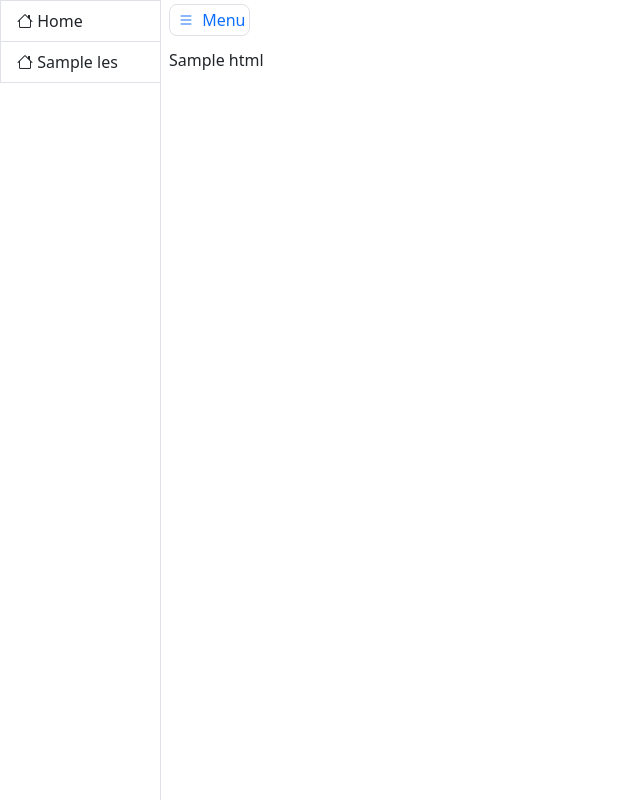
After one commit to Ohlivier/webtechtProgrammeerles, a Python web app: template lessen/templates/renderles.html in a window 1280 px wide. The commit adds this page. Shown: the whole page, without its empty margins (0-640 px from the left). Run offline with Jinja, Linux system fonts and the light colour scheme; the template is opened without the code that fills it: most values are stand-ins (such as "Sample title", 1, 10 or a date in 2020).

Commit message:
Added viewing courses based on the .md file and added a list of every file in the courses folder

```diff
--- a/__init__.py
+++ b/__init__.py
@@ -33,3 +33,7 @@ app.register_blueprint(views.dashboard_blueprint, url_prefix='/dashboard')
 from .admin import views
 
 app.register_blueprint(views.admin_blueprint, url_prefix='/admin')
+
+from .lessen import views
+
+app.register_blueprint(views.lessen_blueprint, url_prefix='/lessen')
--- a/app.py
+++ b/app.py
@@ -16,7 +16,7 @@ def login():
     form = LoginForm()
     if form.validate_on_submit() and request.method == 'POST':
         user = User.query.filter_by(email=form.email.data).first()
-        if user.check_password(form.password.data) and user is not None:
+        if user is not None and user.check_password(form.password.data):
             login_user(user)
             # flash('Succesvol ingelogd.')
             redir = request.args.get('next')
--- a/dashboard/templates/available.html
+++ b/dashboard/templates/available.html
@@ -1,8 +1,8 @@
 {% extends 'dashbase.html' %}
 {% block courses %}
-{% for cursus in cursussen %}
-                    <a href="{{ url_for('index') }}" class="list-group-item border-end-0 d-inline-block text-truncate"
-                       data-bs-parent="#sidebar"><i class="bi bi-mortarboard-fill"></i> <span>{{ cursus }}</span> </a>
+{% for naam in lessen_namen %}
+                    <a href="{{ url_for('lessen.lessen', lesnaam = naam) }}" class="list-group-item border-end-0 d-inline-block text-truncate"
+                       data-bs-parent="#sidebar"><i class="bi bi-mortarboard-fill"></i> <span>{{ cursussen[naam] }}</span> </a>
 {% endfor %}
 {% endblock %}
 {% block header %}
--- a/dashboard/templates/dashboard.html
+++ b/dashboard/templates/dashboard.html
@@ -1,8 +1,8 @@
 {% extends 'dashbase.html' %}
 {% block courses %}
-{% for cursus in cursussen %}
-                    <a href="{{ url_for('index') }}" class="list-group-item border-end-0 d-inline-block text-truncate"
-                       data-bs-parent="#sidebar"><i class="bi bi-mortarboard-fill"></i> <span>{{ cursus }}</span> </a>
+{% for naam in lessen_namen %}
+                    <a href="{{ url_for('lessen.lessen', lesnaam = naam) }}" class="list-group-item border-end-0 d-inline-block text-truncate"
+                       data-bs-parent="#sidebar"><i class="bi bi-mortarboard-fill"></i> <span>{{ cursussen[naam] }}</span> </a>
 {% endfor %}
 {% endblock %}
 {% block content %}
--- /dev/null
+++ b/lessen/templates/lesbase.html
@@ -0,0 +1,56 @@
+<!DOCTYPE html>
+<html lang="en">
+<head>
+    <meta charset="UTF-8">
+    <meta name="viewport" content="width=device-width, initial-scale=1.0">
+    <title>Simple Sidebar</title>
+    <link href="{{ url_for('static', filename='css/main.css') }}" rel="stylesheet">
+    <link href="https://cdn.jsdelivr.net/npm/bootstrap@5.3.0-alpha1/dist/css/bootstrap.min.css" rel="stylesheet">
+</head>
+<body>
+<div class="container-fluid">
+    <div class="row flex-nowrap">
+        <div class="col-auto px-0">
+            <div id="sidebar" class="collapse collapse-horizontal show border-end">
+                <div id="sidebar-nav" class="list-group border-0 rounded-0 text-sm-start min-vh-100">
+                    <a href="{{ url_for('index') }}" class="list-group-item border-end-0 d-inline-block text-truncate"
+                       data-bs-parent="#sidebar"><i class="bi bi-house"></i> <span>Home</span> </a>
+                    {% for les in lessen %}
+                        <a href="{{ url_for('lessen.lessen', lesnaam = naam, les = les) }}"
+                           class="list-group-item border-end-0 d-inline-block text-truncate"
+                           data-bs-parent="#sidebar"><i class="bi bi-house"></i> <span>{{ lessen[les] }}</span> </a>
+                    {% endfor %}
+                    {% if current_user.is_authenticated %}
+                        <p class="copyright list-group-item d-inline-block text-truncate">{{ current_user.username }}
+                            <br> {{ current_user.role }}</p>
+                    {% endif %}
+
+                </div>
+            </div>
+        </div>
+        <main class="col ps-md-2 pt-2">
+            <a href="#" data-bs-target="#sidebar" data-bs-toggle="collapse"
+               class="border rounded-3 p-1 text-decoration-none"><i class="bi bi-list bi-lg py-2 p-1"></i> Menu</a>
+            <div class="page-header pt-3">
+                {% block header %}
+                    <h1>Welkom bij de cursus {{ naam }}!</h1>
+                {% endblock %}
+            </div>
+            {% block bheader %}
+                <p>Links in het menu kunt u de les die u wilt volgen kiezen!</p>
+
+                <hr>
+            {% endblock %}
+            <div class="row">
+                <div class="col-12">
+                    {% block content %}
+                        {{ html|safe }}
+                    {% endblock %}
+                </div>
+            </div>
+        </main>
+    </div>
+</div>
+<script src="https://cdn.jsdelivr.net/npm/bootstrap@5.3.0-alpha1/dist/js/bootstrap.bundle.min.js"></script>
+</body>
+</html>
--- /dev/null
+++ b/lessen/templates/renderles.html
@@ -0,0 +1,8 @@
+{% extends 'lesbase.html' %}
+{% block header %}
+{% endblock %}
+{% block bheader %}
+{% endblock %}
+{% block content %}
+{{ html|safe }}
+{% endblock %}
```
Also changed, not shown: cursusget.py (added, +18 -0 lines), dashboard/views.py (+10 -15 lines), lessen/cursussen/HTML_1/Les 1.md (added, +3 -0 lines), lessen/cursussen/HTML_1/Les 2.md (added, +1 -0 lines), lessen/cursussen/Python_2/les1.md (added, +1 -0 lines), lessen/cursussen/Python_3/les1.md (added, +1 -0 lines), lessen/views.py (added, +34 -0 lines), database.db.
